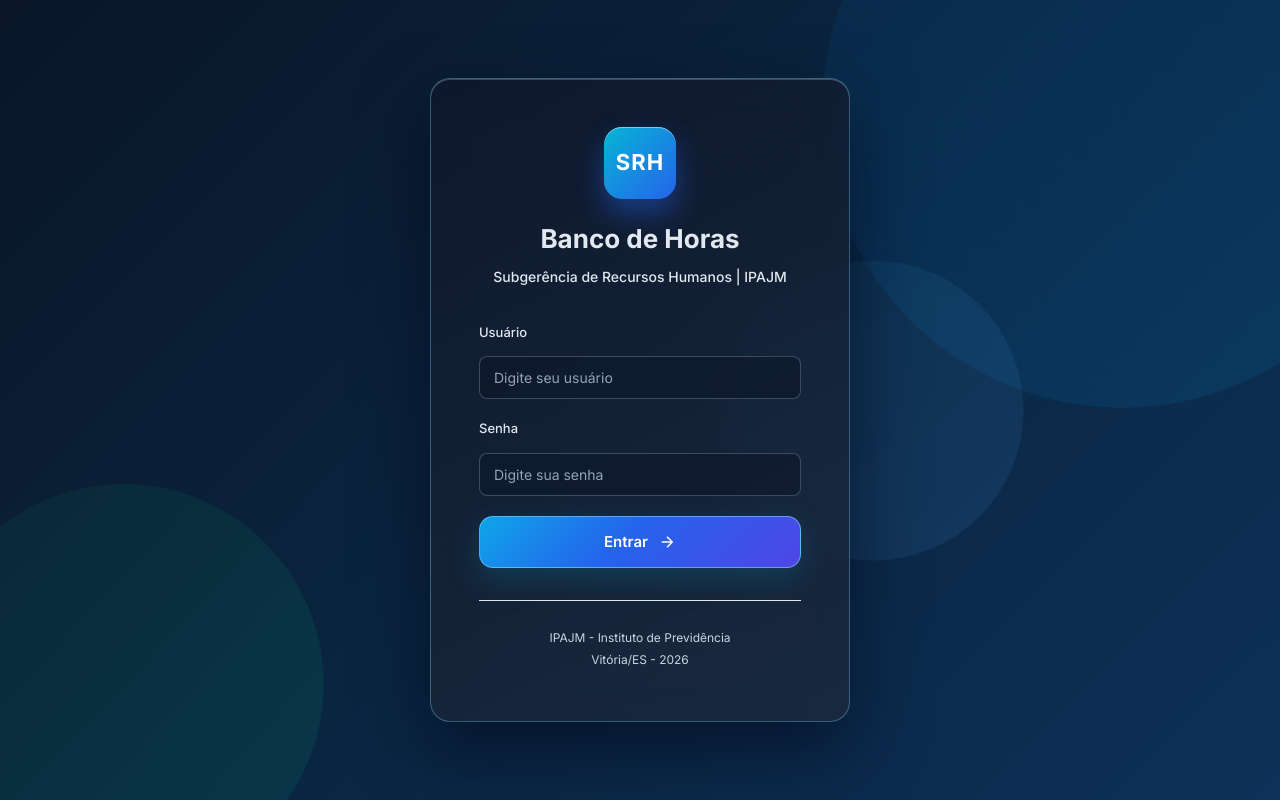
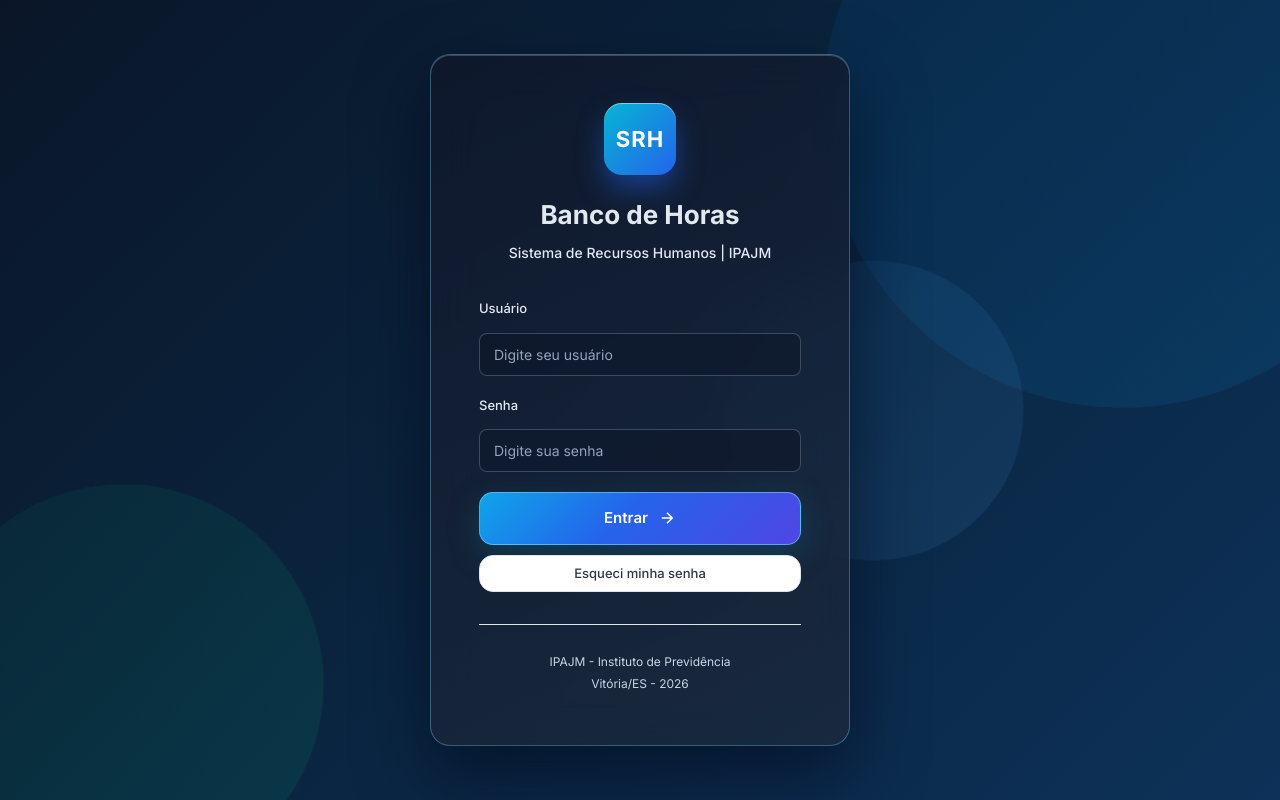
Before and after one commit to albertjr99/Banco-de-Horas, a Flask app: page / in a window 1280 px wide. Run offline with Flask 3, Linux system fonts and the light colour scheme; some libraries are stand-ins or nearby versions; some web fonts are replaced.

Commit message:
Update index.html

```diff
--- a/templates/index.html
+++ b/templates/index.html
@@ -43,7 +43,7 @@
                     <div class="login-logo-icon">SRH</div>
                 </div>
                 <h1 class="login-title">Banco de Horas</h1>
-                <p class="login-subtitle">Subgerência de Recursos Humanos | IPAJM</p>
+                <p class="login-subtitle">Sistema de Recursos Humanos | IPAJM</p>
             </div>
             <form class="login-form" id="login-form">
                 <div class="form-group">
@@ -73,6 +73,27 @@
                         <path d="M5 12h14M12 5l7 7-7 7"/>
                     </svg>
                 </button>
+                <button type="button" class="btn btn-secondary" id="btn-open-reset" style="width:100%; margin-top:10px;">Esqueci minha senha</button>
+            </form>
+
+            <form class="login-form" id="reset-form" style="display:none;">
+                <div class="form-group">
+                    <label for="reset-user">Usuário</label>
+                    <input type="text" id="reset-user" placeholder="Usuário" required>
+                </div>
+                <div class="form-group">
+                    <label for="reset-token">Token de redefinição</label>
+                    <input type="text" id="reset-token" placeholder="Cole o token" required>
+                </div>
+                <div class="form-group">
+                    <label for="reset-new-password">Nova senha</label>
+                    <input type="password" id="reset-new-password" placeholder="Digite a nova senha" required>
+                </div>
+                <div class="login-error" id="reset-error"></div>
+                <button type="submit" class="login-btn">
+                    <span>Redefinir senha</span>
+                </button>
+                <button type="button" class="btn btn-secondary" id="btn-back-login" style="width:100%; margin-top:10px;">Voltar ao login</button>
             </form>
             <div class="login-footer">
                 <p>IPAJM - Instituto de Previdência</p>
```
